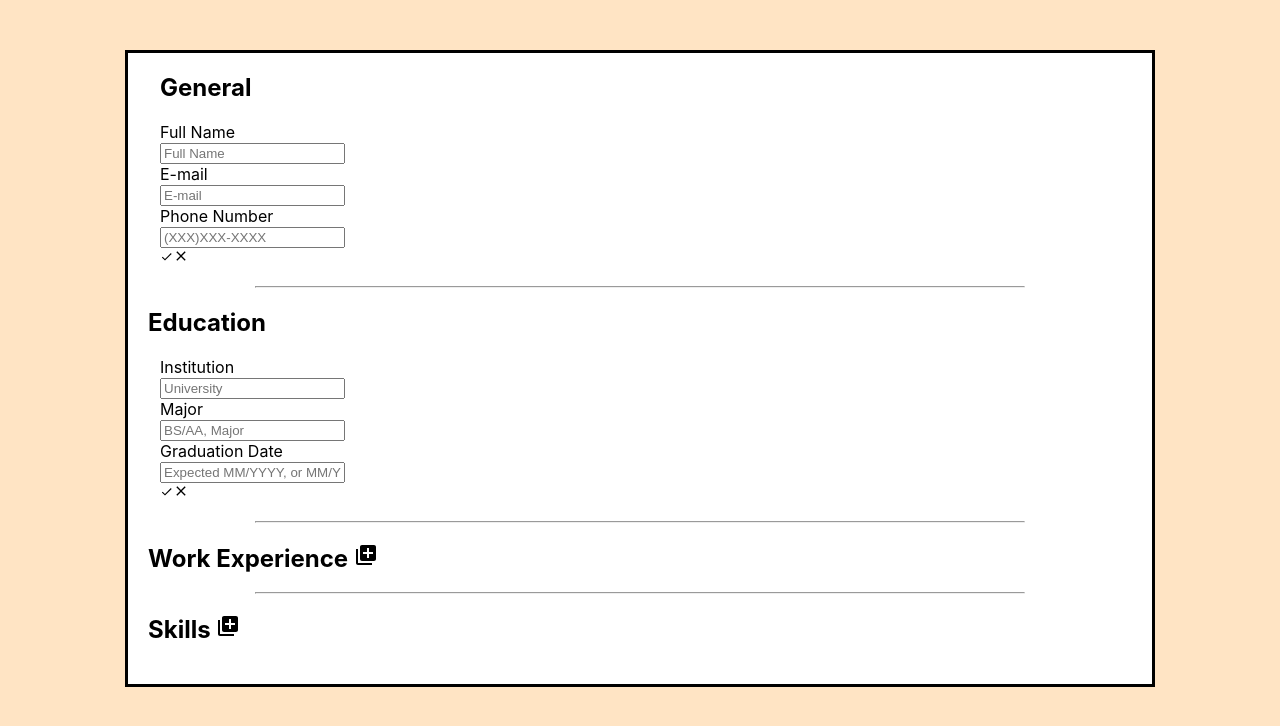
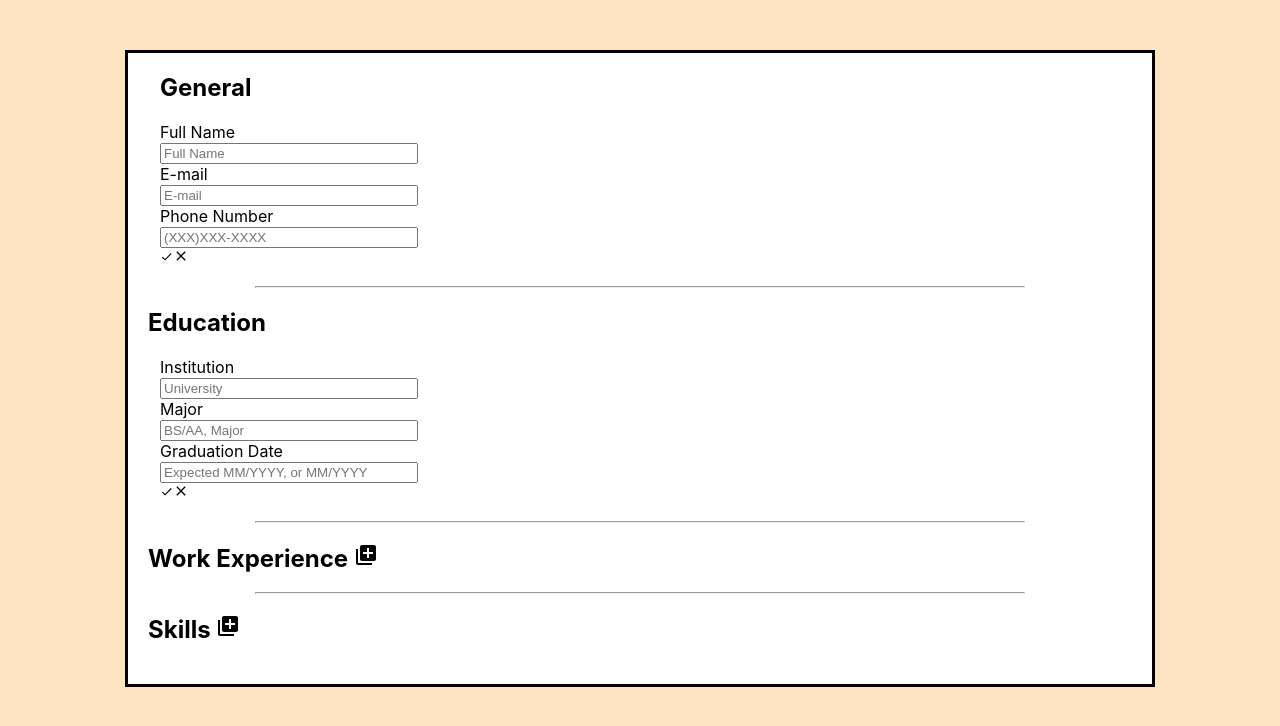
Before and after one commit to Tchao770/CV-Creator, a React (Create React App) app: page / in a window 1280 px wide. Shown: the top 726 px of the page. Built offline with nearby package versions, Linux system fonts and the light colour scheme.

Commit message:
Changed website title

```diff
--- a/public/index.html
+++ b/public/index.html
@@ -24,7 +24,7 @@
       work correctly both with client-side routing and a non-root public URL.
       Learn how to configure a non-root public URL by running `npm run build`.
     -->
-    <title>React App</title>
+    <title>CV Application</title>
   </head>
   <body>
     <noscript>You need to enable JavaScript to run this app.</noscript>
--- a/src/styles/App.css
+++ b/src/styles/App.css
@@ -3,7 +3,7 @@ h3 {
 }
 
 input {
-  columns: 50;
+  width: 250px;
 }
 
 p {
```
Also changed, not shown: 1 other file (tests, documents, lock files or other folders).
